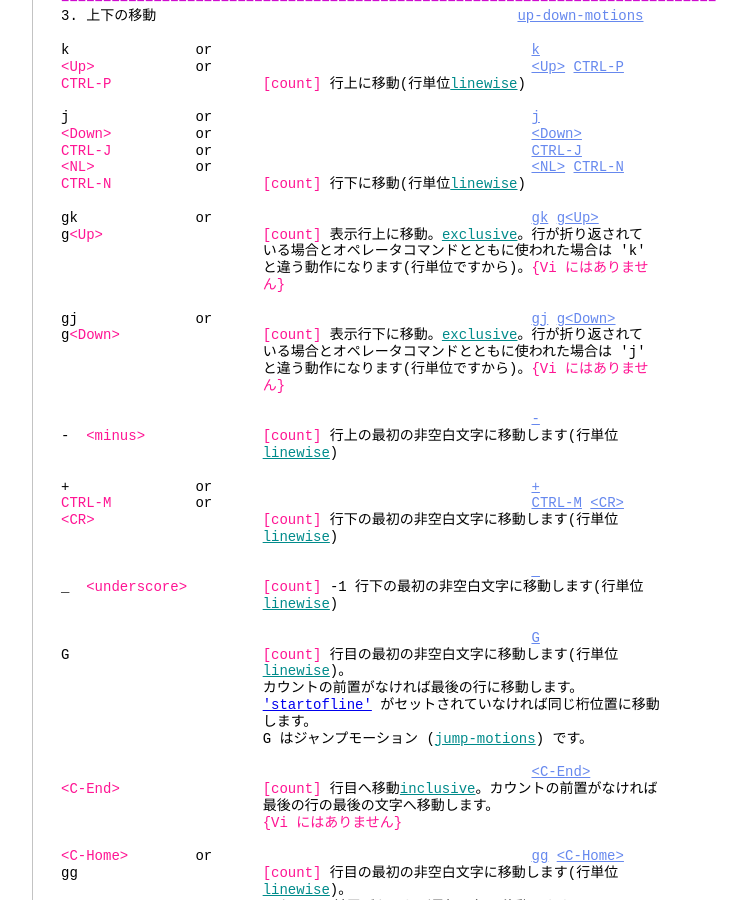
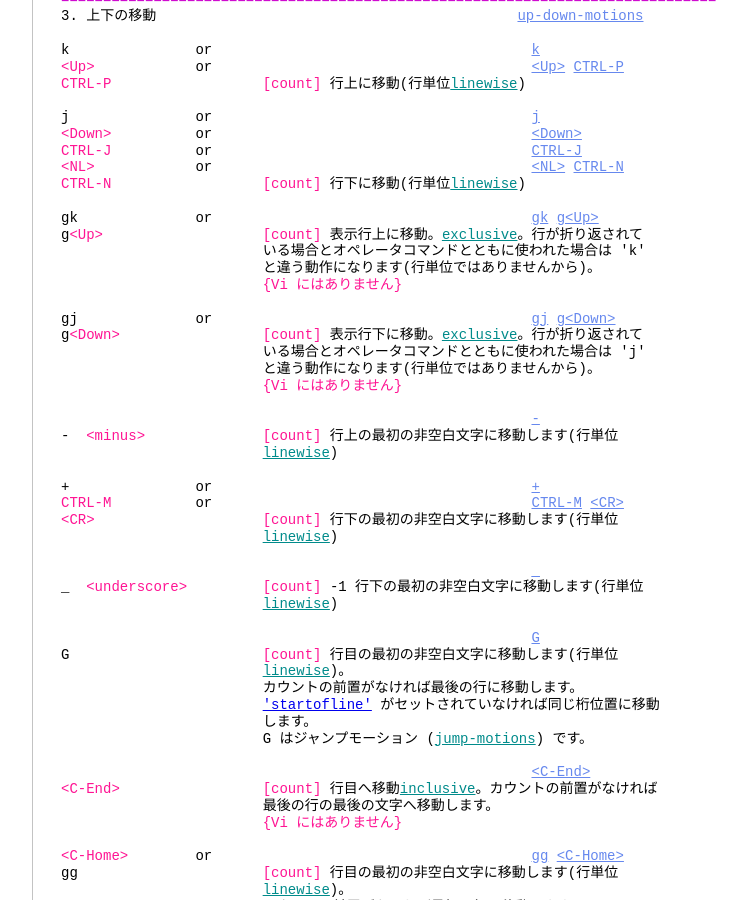
Before and after one commit to vim-jp/vimdoc-ja, a Jekyll site: the page built from motion.html, in a window 1280 px wide and 900 px high, scrolled down 4978 px. Shown: the whole window, without its empty margins (340-1087 px from the left). Built offline with Jekyll 4.4.1, drawn with Linux system fonts in a browser that asks for light colours; nearby versions of some CDN libraries; comment, search, counter and statistics services are not loaded.

Commit message:
Generated by Travis JOB 1883.1
https://travis-ci.org/vim-jp/vimdoc-ja-working/builds/503376836

```diff
--- a/editing.html
+++ b/editing.html
@@ -497,7 +497,7 @@ Vim が何のシェルコマンドを実行しているか確認するために
 クで置き換える。逆クエスチョンマーク(latin-1 の 0xBF)が使われる場所もある。<br>
 <br>
 <span class="Todo">Note</span>&nbsp;++bad をつけてエラーにならなかったとしても、すべてのコマンドが ++bad に対<br>
-応しているわけではない。<br>
+応しているわけではない。例:&nbsp;<a class="Identifier" href="editing.html#:write">:write</a><br>
 <br>
 <span class="Todo">Note</span>&nbsp;読み込み時に上の方法で&nbsp;<a class="Type" href="options.html#'fileformat'">'fileformat'</a>&nbsp;と&nbsp;<a class="Type" href="options.html#'fileencoding'">'fileencoding'</a>&nbsp;を指定すると、それ<br>
 らは以後その値に設定されることに注意。書き込み時に設定してもそうはならず、次に<br>
--- a/indent.html
+++ b/indent.html
@@ -1080,7 +1080,7 @@ generic/port 文の桁揃えが自動的に行われる。これによって、
 <br>
 これをオフにするには次を ~/.vimrc に加える。<br>
 <br>
-&nbsp;&nbsp;let g:vhdl_indent_rhsassign = 0<br>
+<div class="helpExample">&nbsp;&nbsp;let g:vhdl_indent_rhsassign = 0</div>
 <br>
 すると先ほどの例が次のように変わる:<br>
 <br>
--- a/motion.html
+++ b/motion.html
@@ -302,14 +302,14 @@ j&nbsp;&nbsp;&nbsp;&nbsp;&nbsp;&nbsp;&nbsp;&nbsp;&nbsp;&nbsp;&nbsp;&nbsp;&nbsp;&
 gk&nbsp;&nbsp;&nbsp;&nbsp;&nbsp;&nbsp;&nbsp;&nbsp;&nbsp;&nbsp;&nbsp;&nbsp;&nbsp;&nbsp;or&nbsp;&nbsp;&nbsp;&nbsp;&nbsp;&nbsp;&nbsp;&nbsp;&nbsp;&nbsp;&nbsp;&nbsp;&nbsp;&nbsp;&nbsp;&nbsp;&nbsp;&nbsp;&nbsp;&nbsp;&nbsp;&nbsp;&nbsp;&nbsp;&nbsp;&nbsp;&nbsp;&nbsp;&nbsp;&nbsp;&nbsp;&nbsp;&nbsp;&nbsp;&nbsp;&nbsp;&nbsp;&nbsp;<a class="Constant" href="motion.html#gk" name="gk">gk</a>&nbsp;<a class="Constant" href="motion.html#g<Up>" name="g&lt;Up&gt;">g&lt;Up&gt;</a><br>
 g<span class="Special">&lt;Up&gt;</span>&nbsp;&nbsp;&nbsp;&nbsp;&nbsp;&nbsp;&nbsp;&nbsp;&nbsp;&nbsp;&nbsp;&nbsp;&nbsp;&nbsp;&nbsp;&nbsp;&nbsp;&nbsp;&nbsp;<span class="Special">[count]</span>&nbsp;表示行上に移動。<a class="Identifier" href="motion.html#exclusive">exclusive</a>。行が折り返されて<br>
 &nbsp;&nbsp;&nbsp;&nbsp;&nbsp;&nbsp;&nbsp;&nbsp;&nbsp;&nbsp;&nbsp;&nbsp;&nbsp;&nbsp;&nbsp;&nbsp;&nbsp;&nbsp;&nbsp;&nbsp;&nbsp;&nbsp;&nbsp;&nbsp;いる場合とオペレータコマンドとともに使われた場合は 'k'<br>
-&nbsp;&nbsp;&nbsp;&nbsp;&nbsp;&nbsp;&nbsp;&nbsp;&nbsp;&nbsp;&nbsp;&nbsp;&nbsp;&nbsp;&nbsp;&nbsp;&nbsp;&nbsp;&nbsp;&nbsp;&nbsp;&nbsp;&nbsp;&nbsp;と違う動作になります(行単位ですから)。<span class="Special">{Vi にはありませ</span><br>
-&nbsp;&nbsp;&nbsp;&nbsp;&nbsp;&nbsp;&nbsp;&nbsp;&nbsp;&nbsp;&nbsp;&nbsp;&nbsp;&nbsp;&nbsp;&nbsp;&nbsp;&nbsp;&nbsp;&nbsp;&nbsp;&nbsp;&nbsp;&nbsp;<span class="Special">ん}</span><br>
+&nbsp;&nbsp;&nbsp;&nbsp;&nbsp;&nbsp;&nbsp;&nbsp;&nbsp;&nbsp;&nbsp;&nbsp;&nbsp;&nbsp;&nbsp;&nbsp;&nbsp;&nbsp;&nbsp;&nbsp;&nbsp;&nbsp;&nbsp;&nbsp;と違う動作になります(行単位ではありませんから)。<br>
+&nbsp;&nbsp;&nbsp;&nbsp;&nbsp;&nbsp;&nbsp;&nbsp;&nbsp;&nbsp;&nbsp;&nbsp;&nbsp;&nbsp;&nbsp;&nbsp;&nbsp;&nbsp;&nbsp;&nbsp;&nbsp;&nbsp;&nbsp;&nbsp;<span class="Special">{Vi にはありません}</span><br>
 <br>
 gj&nbsp;&nbsp;&nbsp;&nbsp;&nbsp;&nbsp;&nbsp;&nbsp;&nbsp;&nbsp;&nbsp;&nbsp;&nbsp;&nbsp;or&nbsp;&nbsp;&nbsp;&nbsp;&nbsp;&nbsp;&nbsp;&nbsp;&nbsp;&nbsp;&nbsp;&nbsp;&nbsp;&nbsp;&nbsp;&nbsp;&nbsp;&nbsp;&nbsp;&nbsp;&nbsp;&nbsp;&nbsp;&nbsp;&nbsp;&nbsp;&nbsp;&nbsp;&nbsp;&nbsp;&nbsp;&nbsp;&nbsp;&nbsp;&nbsp;&nbsp;&nbsp;&nbsp;<a class="Constant" href="motion.html#gj" name="gj">gj</a>&nbsp;<a class="Constant" href="motion.html#g<Down>" name="g&lt;Down&gt;">g&lt;Down&gt;</a><br>
 g<span class="Special">&lt;Down&gt;</span>&nbsp;&nbsp;&nbsp;&nbsp;&nbsp;&nbsp;&nbsp;&nbsp;&nbsp;&nbsp;&nbsp;&nbsp;&nbsp;&nbsp;&nbsp;&nbsp;&nbsp;<span class="Special">[count]</span>&nbsp;表示行下に移動。<a class="Identifier" href="motion.html#exclusive">exclusive</a>。行が折り返されて<br>
 &nbsp;&nbsp;&nbsp;&nbsp;&nbsp;&nbsp;&nbsp;&nbsp;&nbsp;&nbsp;&nbsp;&nbsp;&nbsp;&nbsp;&nbsp;&nbsp;&nbsp;&nbsp;&nbsp;&nbsp;&nbsp;&nbsp;&nbsp;&nbsp;いる場合とオペレータコマンドとともに使われた場合は 'j'<br>
-&nbsp;&nbsp;&nbsp;&nbsp;&nbsp;&nbsp;&nbsp;&nbsp;&nbsp;&nbsp;&nbsp;&nbsp;&nbsp;&nbsp;&nbsp;&nbsp;&nbsp;&nbsp;&nbsp;&nbsp;&nbsp;&nbsp;&nbsp;&nbsp;と違う動作になります(行単位ですから)。<span class="Special">{Vi にはありませ</span><br>
-&nbsp;&nbsp;&nbsp;&nbsp;&nbsp;&nbsp;&nbsp;&nbsp;&nbsp;&nbsp;&nbsp;&nbsp;&nbsp;&nbsp;&nbsp;&nbsp;&nbsp;&nbsp;&nbsp;&nbsp;&nbsp;&nbsp;&nbsp;&nbsp;<span class="Special">ん}</span><br>
+&nbsp;&nbsp;&nbsp;&nbsp;&nbsp;&nbsp;&nbsp;&nbsp;&nbsp;&nbsp;&nbsp;&nbsp;&nbsp;&nbsp;&nbsp;&nbsp;&nbsp;&nbsp;&nbsp;&nbsp;&nbsp;&nbsp;&nbsp;&nbsp;と違う動作になります(行単位ではありませんから)。<br>
+&nbsp;&nbsp;&nbsp;&nbsp;&nbsp;&nbsp;&nbsp;&nbsp;&nbsp;&nbsp;&nbsp;&nbsp;&nbsp;&nbsp;&nbsp;&nbsp;&nbsp;&nbsp;&nbsp;&nbsp;&nbsp;&nbsp;&nbsp;&nbsp;<span class="Special">{Vi にはありません}</span><br>
 <br>
 &nbsp;&nbsp;&nbsp;&nbsp;&nbsp;&nbsp;&nbsp;&nbsp;&nbsp;&nbsp;&nbsp;&nbsp;&nbsp;&nbsp;&nbsp;&nbsp;&nbsp;&nbsp;&nbsp;&nbsp;&nbsp;&nbsp;&nbsp;&nbsp;&nbsp;&nbsp;&nbsp;&nbsp;&nbsp;&nbsp;&nbsp;&nbsp;&nbsp;&nbsp;&nbsp;&nbsp;&nbsp;&nbsp;&nbsp;&nbsp;&nbsp;&nbsp;&nbsp;&nbsp;&nbsp;&nbsp;&nbsp;&nbsp;&nbsp;&nbsp;&nbsp;&nbsp;&nbsp;&nbsp;&nbsp;&nbsp;<a class="Constant" href="motion.html#-" name="-">-</a><br>
 -&nbsp;&nbsp;<span class="Special">&lt;minus&gt;</span>&nbsp;&nbsp;&nbsp;&nbsp;&nbsp;&nbsp;&nbsp;&nbsp;&nbsp;&nbsp;&nbsp;&nbsp;&nbsp;&nbsp;<span class="Special">[count]</span>&nbsp;行上の最初の非空白文字に移動します(行単位<br>
```
